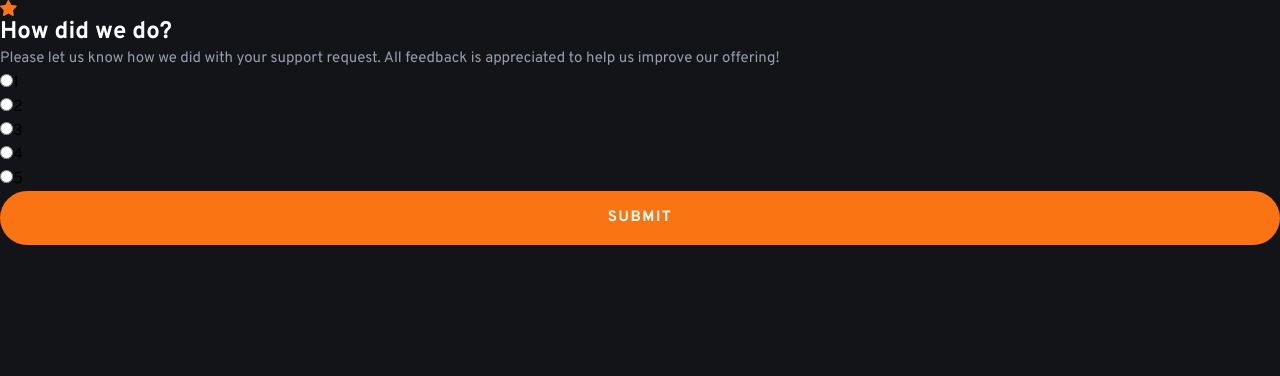
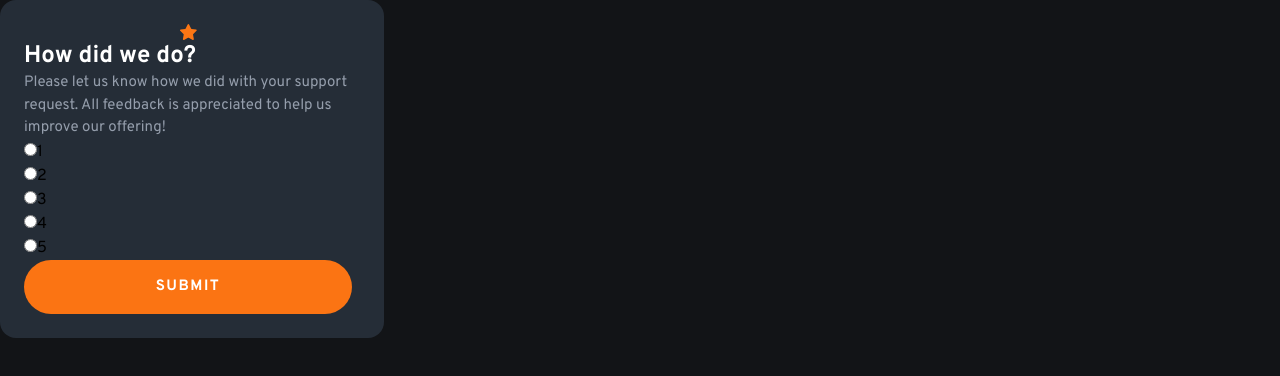
Before and after one commit to revuwem/interactive-rating-component, a React (Vite) app: page / in a window 1280 px wide. Shown: the top 376 px of the page. Built offline with nearby package versions, Linux system fonts and the light colour scheme.

Commit message:
feat(BoxWrapper): add styles

```diff
--- a/src/components/BoxWrapper.tsx
+++ b/src/components/BoxWrapper.tsx
@@ -3,7 +3,23 @@ interface IBoxWrapper {
 }
 
 const BoxWrapper: React.FC<IBoxWrapper> = ({ children }) => {
-  return <div>{children}</div>;
+  return (
+    <div
+      className={`
+        flex
+        flex-col
+        items-center
+        justify-center
+        max-w-sm
+        p-6
+        pr-8
+        rounded-2xl
+        bg-blue-200
+      `}
+    >
+      {children}
+    </div>
+  );
 };
 
 export default BoxWrapper;
```
